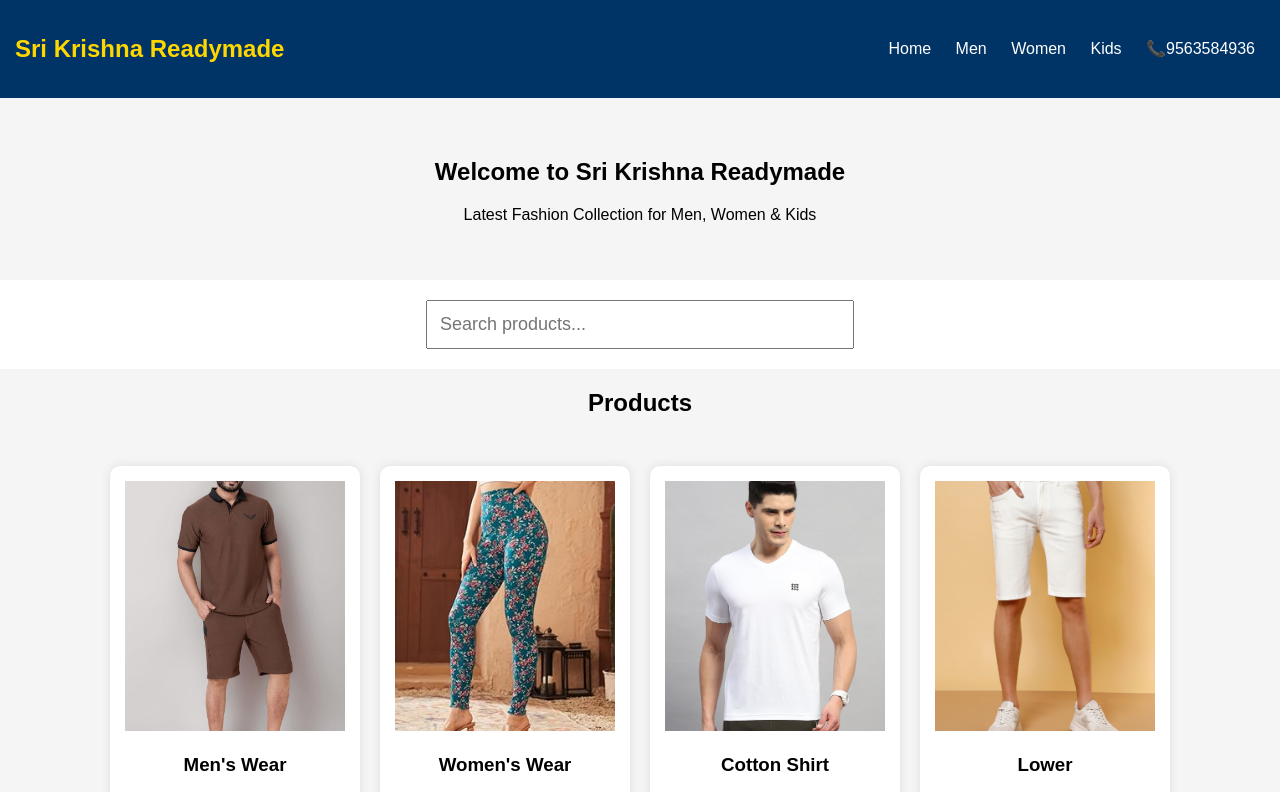
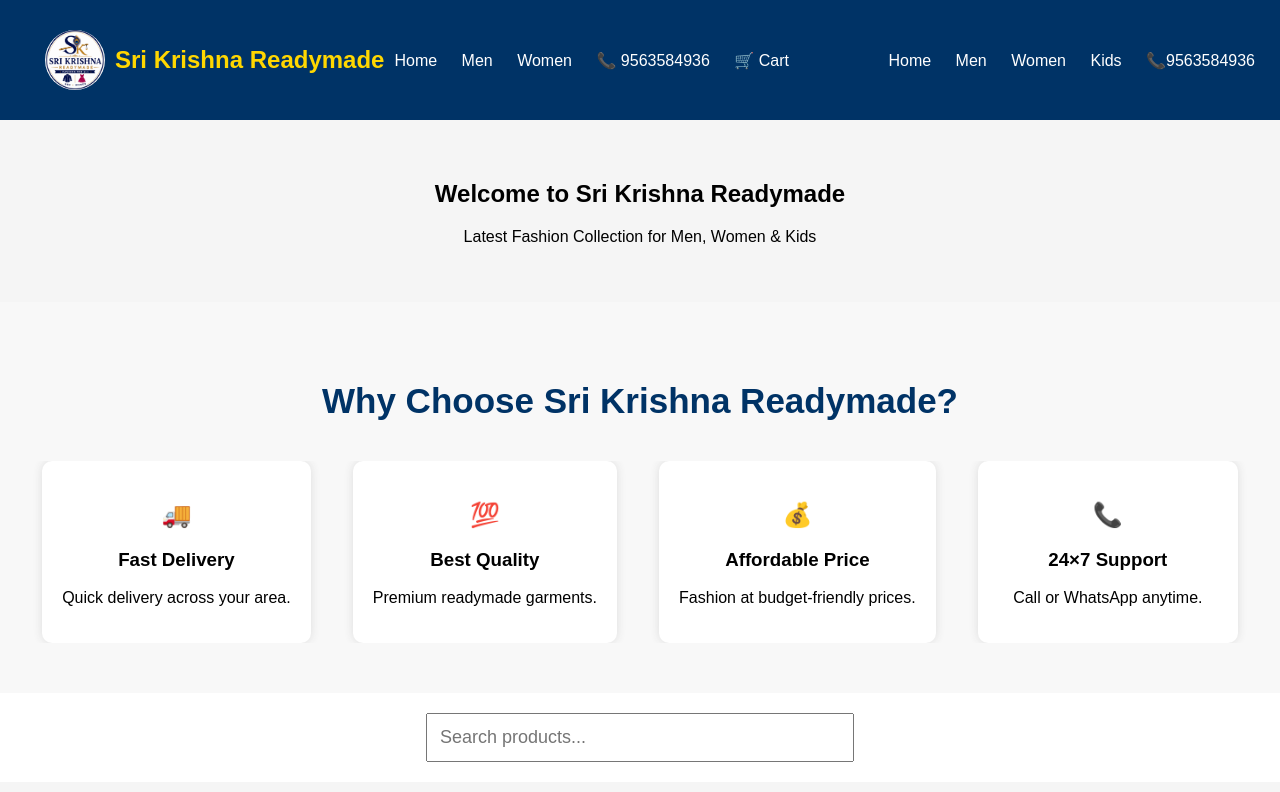
Before and after one commit to sri-krishna-readymade/sri-krishna-readymade, a plain HTML site: page index.html in a window 1280 px wide. Shown: the top 792 px of the page. Drawn offline with Linux system fonts and the light colour scheme.

Commit message:
Add files via upload

```diff
--- a/index.html
+++ b/index.html
@@ -84,7 +84,28 @@
 
 <header>
 
-<h2 style="color:#FFD700;">Sri Krishna Readymade</h2>
+<header style="background:#003366;padding:15px 30px;display:flex;justify-content:space-between;align-items:center;flex-wrap:wrap;">
+
+<div style="display:flex;align-items:center;gap:10px;">
+
+<img src="logo.png" alt="Sri Krishna Readymade Logo"
+style="width:60px;height:60px;border-radius:50%;">
+
+<h2 style="color:#FFD700;margin:0;">
+Sri Krishna Readymade
+</h2>
+
+</div>
+
+<nav>
+<a href="index.html" style="color:white;text-decoration:none;margin:10px;">Home</a>
+<a href="men.html" style="color:white;text-decoration:none;margin:10px;">Men</a>
+<a href="women.html" style="color:white;text-decoration:none;margin:10px;">Women</a>
+<a href="#" style="color:white;text-decoration:none;margin:10px;">📞 9563584936</a>
+<a href="cart.html" style="color:white;text-decoration:none;margin:10px;">🛒 Cart</a>
+</nav>
+
+</header>
 
 <nav>
 <a href="#">Home</a>
@@ -100,7 +121,41 @@
 <h1>Welcome to Sri Krishna Readymade</h1>
 <p>Latest Fashion Collection for Men, Women & Kids</p>
 </section>
+<section style="padding:50px 20px;background:#f8f8f8;">
 
+<h2 style="text-align:center;color:#003366;font-size:35px;margin-bottom:40px;">
+Why Choose Sri Krishna Readymade?
+</h2>
+
+<div style="display:flex;justify-content:space-evenly;align-items:center;flex-wrap:nowrap;gap:20px;overflow-x:auto;">
+
+<div style="min-width:220px;background:white;padding:20px;border-radius:10px;box-shadow:0 0 10px #ddd;text-align:center;">
+<h1>🚚</h1>
+<h3>Fast Delivery</h3>
+<p>Quick delivery across your area.</p>
+</div>
+
+<div style="min-width:220px;background:white;padding:20px;border-radius:10px;box-shadow:0 0 10px #ddd;text-align:center;">
+<h1>💯</h1>
+<h3>Best Quality</h3>
+<p>Premium readymade garments.</p>
+</div>
+
+<div style="min-width:220px;background:white;padding:20px;border-radius:10px;box-shadow:0 0 10px #ddd;text-align:center;">
+<h1>💰</h1>
+<h3>Affordable Price</h3>
+<p>Fashion at budget-friendly prices.</p>
+</div>
+
+<div style="min-width:220px;background:white;padding:20px;border-radius:10px;box-shadow:0 0 10px #ddd;text-align:center;">
+<h1>📞</h1>
+<h3>24×7 Support</h3>
+<p>Call or WhatsApp anytime.</p>
+</div>
+
+</div>
+
+</section>
 <div class="search">
 <input
 type="text"
```
Also changed, not shown: logo.png (added).
